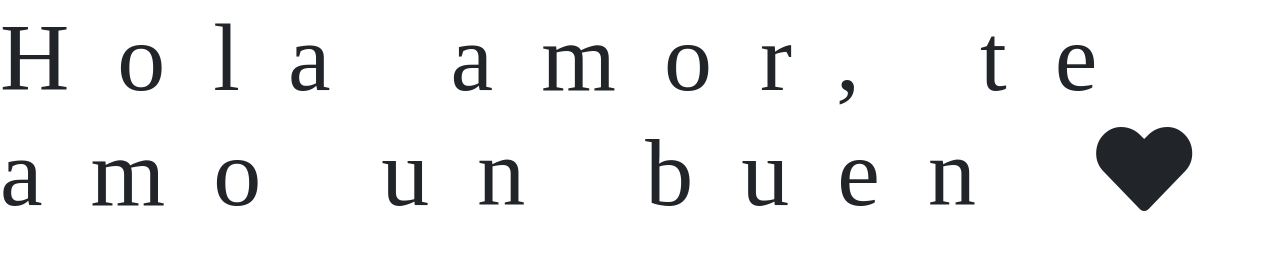
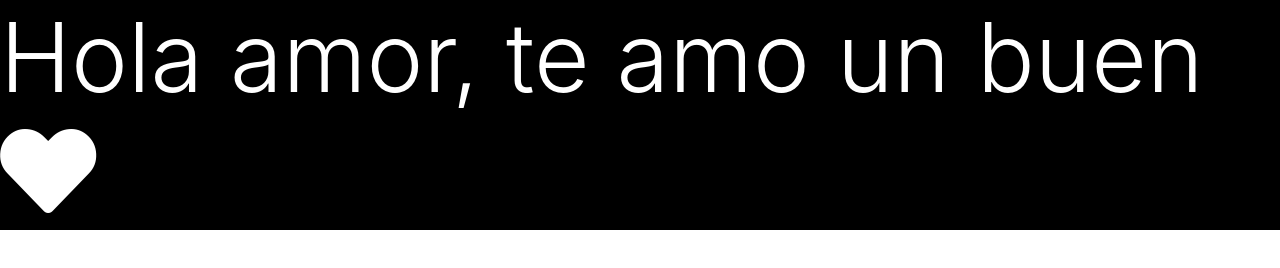
Before and after one commit to Davidgzmn/davidgzmn.github.io, a plain HTML site: page index.html in a window 1280 px wide. Drawn offline with nearby package versions, Linux system fonts and the light colour scheme.

Commit message:
Update style.css

```diff
--- a/stylesheets/style.css
+++ b/stylesheets/style.css
@@ -1,8 +1,6 @@
 *{
-    margin:0;
-    font-family: 'Times New Roman', Times, serif;
-    font-weight: 100;
-    letter-spacing: .5em;
+    color: white;
+    background-color: black;
 }
 body,html{
     height: 100%;
```
